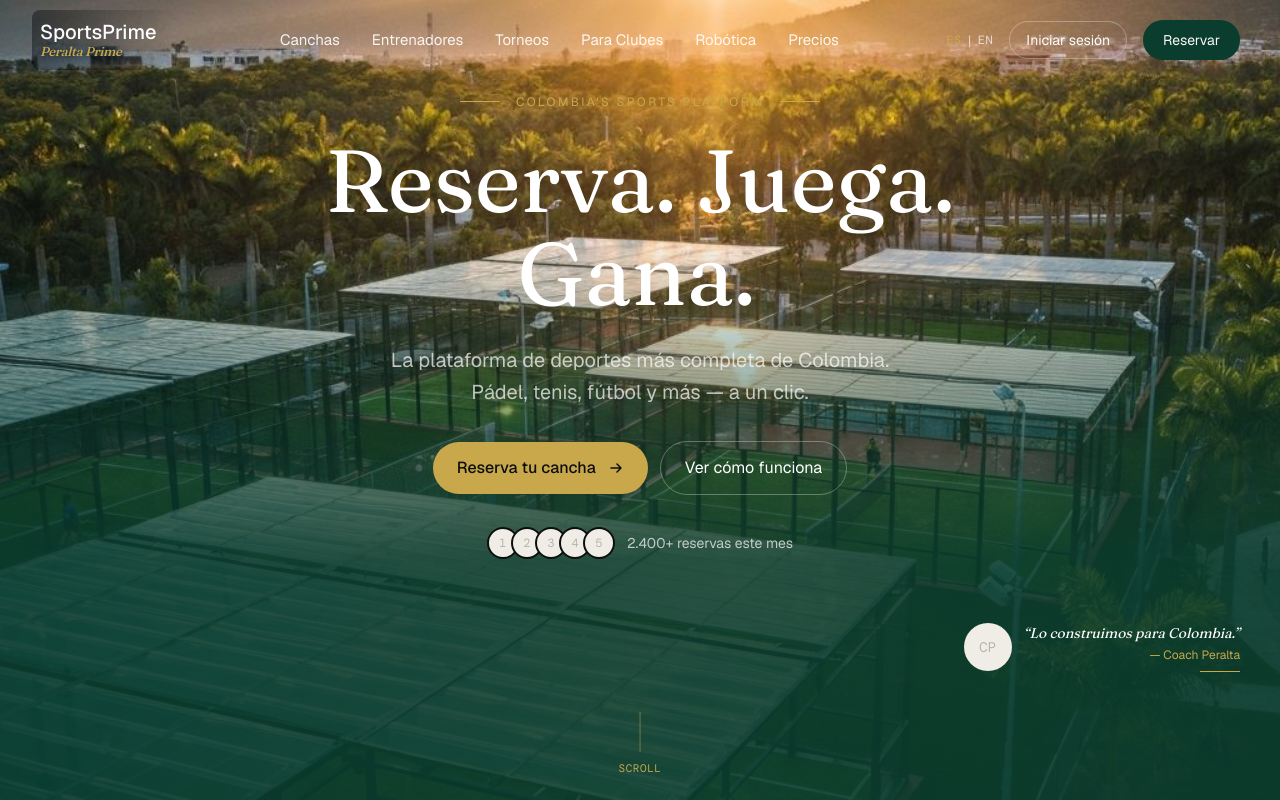
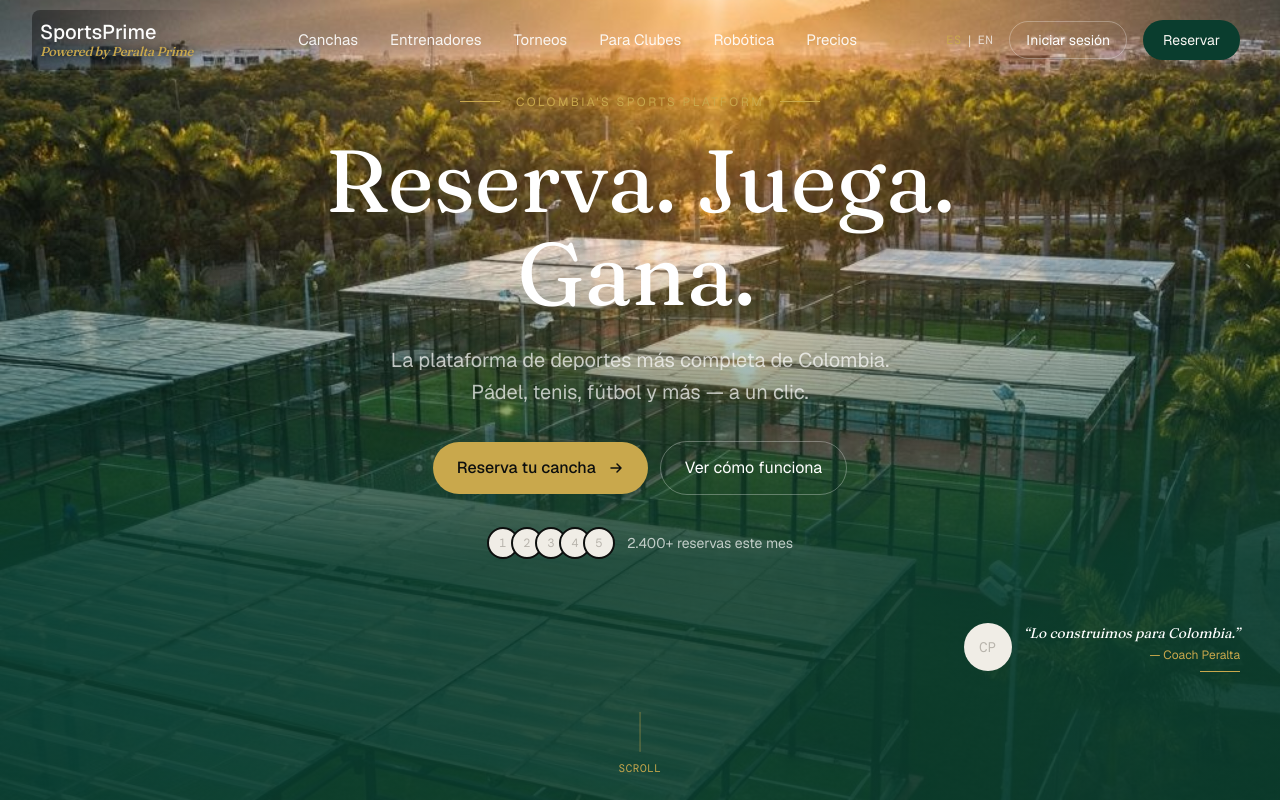
Before and after one commit to rangersupport/sportsprime, a Next.js app: page / in a window 1280 px wide. Shown: the top 800 px of the page. Built offline with nearby package versions, Linux system fonts and the light colour scheme.

Commit message:
feat: standardize branding to "Powered by Peralta Prime" across app

```diff
--- a/app/entrenadores/page.tsx
+++ b/app/entrenadores/page.tsx
@@ -330,7 +330,7 @@ export default function CoachMarketplace() {
             className="text-center"
           >
             <Badge className="mb-4 bg-gold/20 text-gold border-gold/30">
-              Peralta Prime
+              Powered by Peralta Prime
             </Badge>
             <h1 className="font-display text-4xl font-bold text-cream md:text-5xl">
               Encuentra tu Entrenador Ideal
--- a/app/layout.tsx
+++ b/app/layout.tsx
@@ -29,7 +29,7 @@ export const metadata: Metadata = {
     template: '%s | SportsPrime',
   },
   description:
-    'Reserva canchas de pádel, tenis, fútbol y más en segundos. La plataforma deportiva más completa de Colombia. Peralta Prime.',
+    'Reserva canchas de pádel, tenis, fútbol y más en segundos. La plataforma deportiva más completa de Colombia. Powered by Peralta Prime.',
   keywords: [
     'pádel Colombia',
     'reservar cancha',
@@ -51,7 +51,7 @@ export const metadata: Metadata = {
     siteName: 'SportsPrime',
     title: 'SportsPrime | La Plataforma de Deportes de Colombia',
     description:
-      'Reserva canchas de pádel, tenis, fútbol y más en segundos. Peralta Prime.',
+      'Reserva canchas de pádel, tenis, fútbol y más en segundos. Powered by Peralta Prime.',
     images: [
       {
         url: '/og-image.jpg',
--- a/components/landing/peralta-section.tsx
+++ b/components/landing/peralta-section.tsx
@@ -76,7 +76,7 @@ export function PeraltaSection() {
               href="/peralta"
               className="inline-flex items-center gap-2 mt-10 px-6 py-3 rounded-full bg-sp-gold text-sp-dark font-sans font-medium hover:bg-sp-gold/90 transition-all"
             >
-              Peralta Prime
+              Powered by Peralta Prime
               <svg width="16" height="16" viewBox="0 0 16 16" fill="none">
                 <path d="M3 8H13M13 8L9 4M13 8L9 12" stroke="currentColor" strokeWidth="1.5" strokeLinecap="round" strokeLinejoin="round"/>
               </svg>
--- a/components/landing/scroll-storytelling.tsx
+++ b/components/landing/scroll-storytelling.tsx
@@ -281,7 +281,7 @@ function PlayIllustration() {
       >
         <div className="text-center">
           <span className="font-sans text-lg font-medium text-sp-ink">SportsPrime</span>
-          <p className="text-xs text-sp-gold font-serif italic">Peralta Prime</p>
+          <p className="text-xs text-sp-gold font-serif italic">Powered by Peralta Prime</p>
         </div>
 
         <div className="mt-6 space-y-2 text-sm">
--- a/components/shared/powered-by-badge.tsx
+++ b/components/shared/powered-by-badge.tsx
@@ -42,7 +42,7 @@ export function PoweredByBadge({
       )}
       style={textShadowStyle}
     >
-      Peralta Prime
+      Powered by Peralta Prime
     </span>
   )
 }
```
